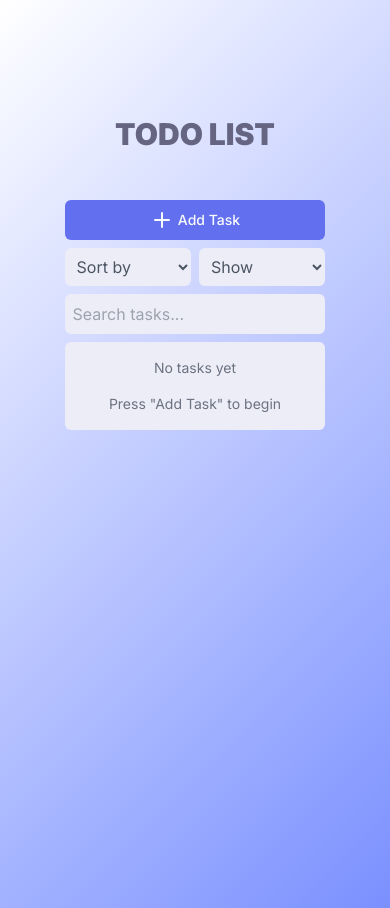
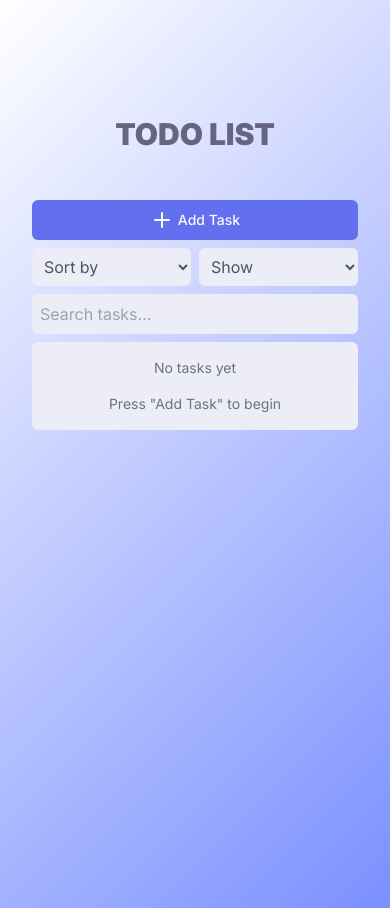
Before and after one commit to waldo2810/sbrk, a React (Vite) app: page / in a window 390 px wide. Built offline with nearby package versions, Linux system fonts and the light colour scheme.

Commit message:
feat: minor ui fix

```diff
--- a/src/App.css
+++ b/src/App.css
@@ -7,4 +7,5 @@
 
 body {
   background-image: linear-gradient(135deg, #ffffff, #7a90ff);
+  overflow-y: hidden;
 }
--- a/src/App.tsx
+++ b/src/App.tsx
@@ -4,8 +4,8 @@ import { TaskList } from "./components/task-list";
 
 function App() {
   return (
-    <div className="h-screen w-full flex items-center">
-      <div className="w-[80%] h-[80%] mx-auto">
+    <div className="h-screen w-full flex items-center justify-center">
+      <div className="w-full md:w-[60%] h-[80%] mx-auto">
         <h1 className="uppercase font-black text-[#656582] text-3xl pb-10">
           Todo List
         </h1>
```
